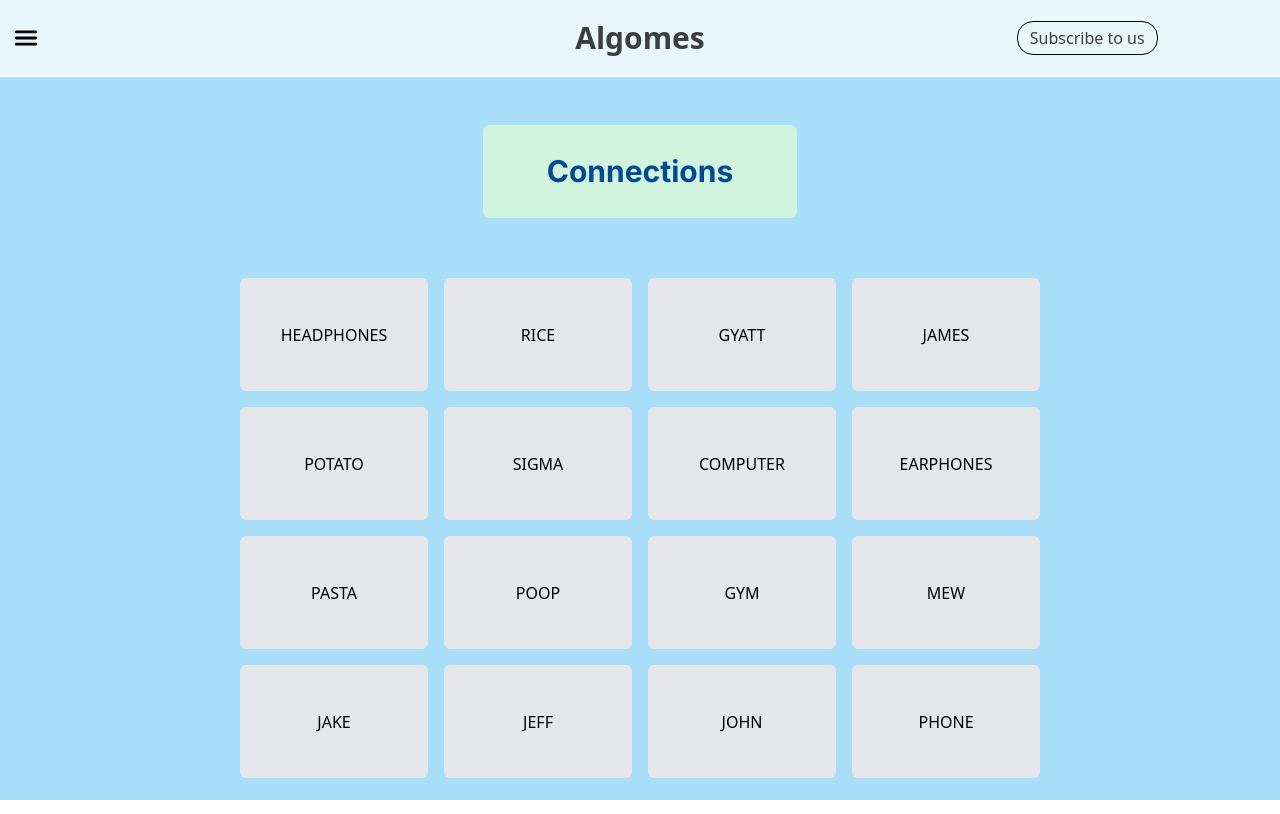
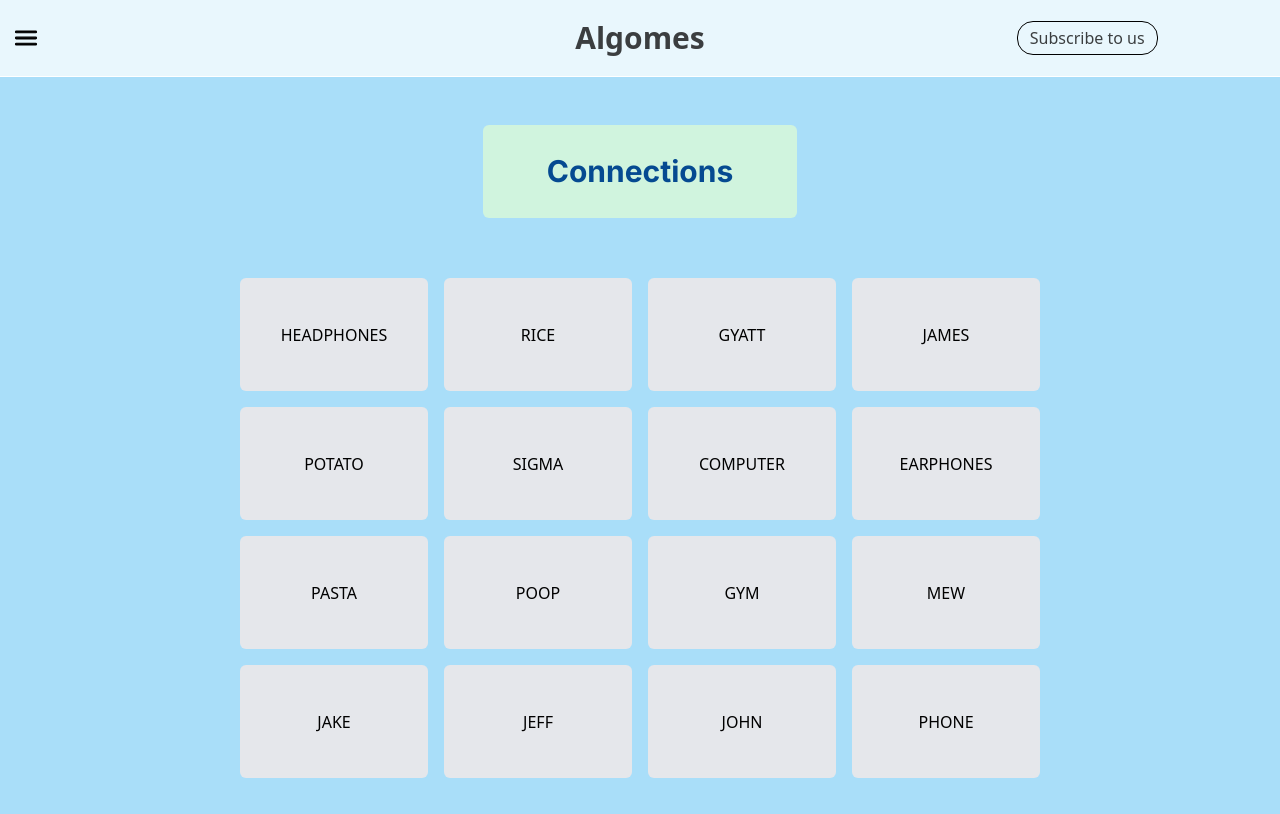
Before and after one commit to devsoc-unsw/trainee-mercury-24t1, a React (Vite) app in the folder frontend/: page /connections in a window 1280 px wide. Built offline with nearby package versions, Linux system fonts and the light colour scheme.

Commit message:
fix: not scrolling down

```diff
--- a/frontend/src/pages/Connections.tsx
+++ b/frontend/src/pages/Connections.tsx
@@ -76,7 +76,7 @@ const Connections: React.FC = () => {
     const allGreen = Object.values(colors).every(color => color === 'bg-green-500');
 
     return (
-        <div className='bg-Blue1 h-screen'>
+        <div className='bg-Blue1 min-h-screen pb-14'>
             <Navbar toggleSidebar={() => setIsSidebarOpen((prev) => !prev)} />
             <AnimatePresence>{isSidebarOpen && <Sidebar />}</AnimatePresence>
             <div className="grid grid-cols-1 justify-items-center">
```
